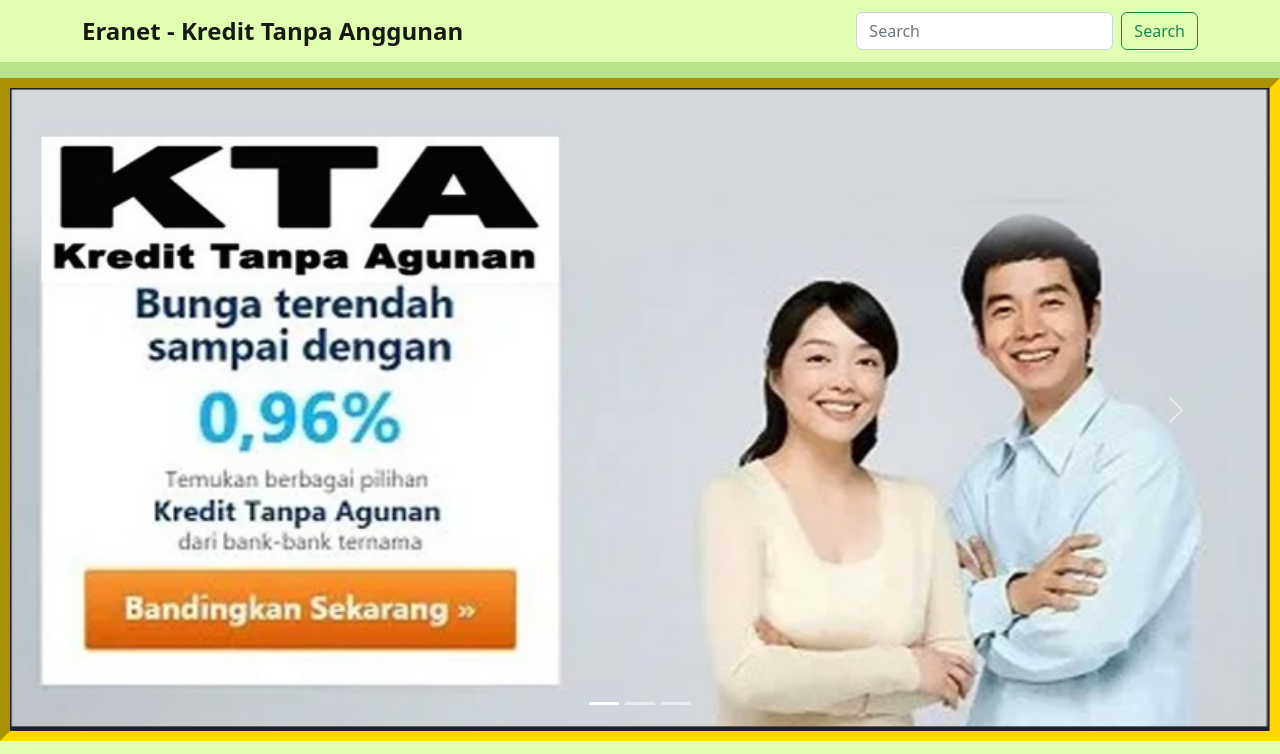
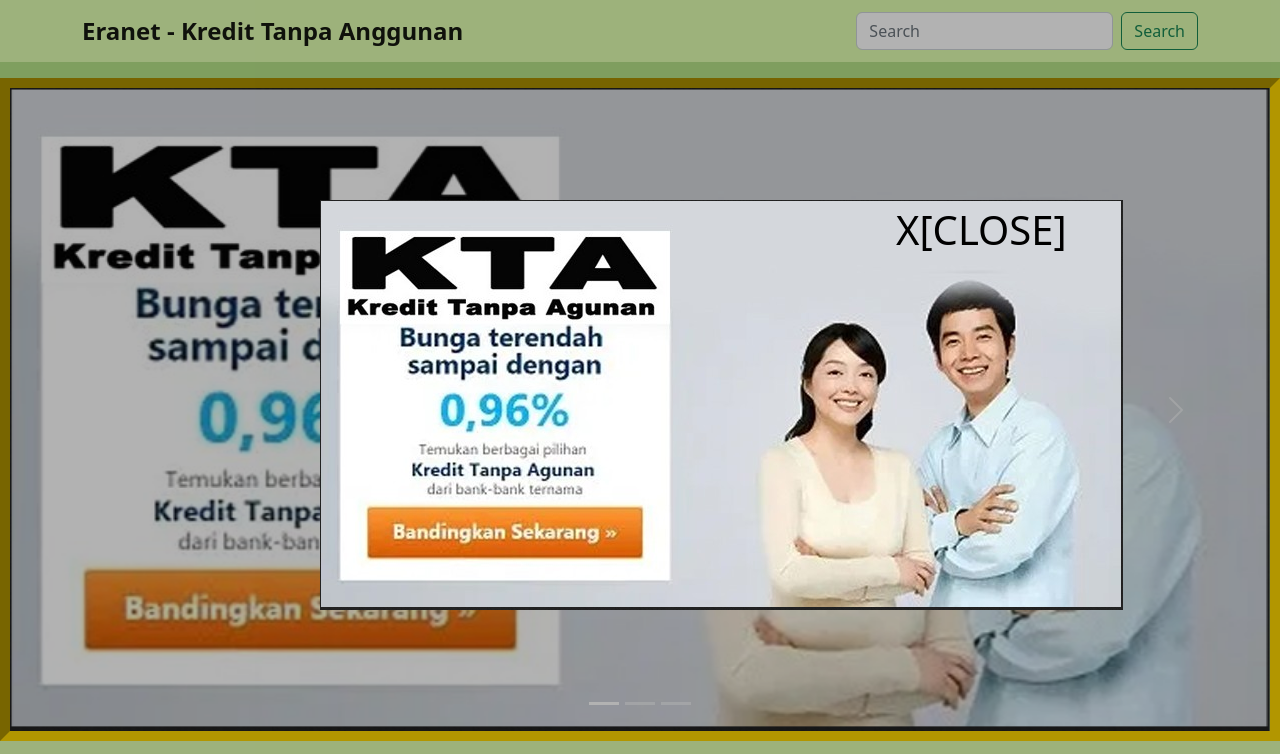
Before and after one commit to KreditTanpaAnggunan/KreditTanpaAnggunan.github.io, a plain HTML site: page index.html in a window 1280 px wide. Shown: the top 754 px of the page. Drawn offline with nearby package versions, Linux system fonts and the light colour scheme.

Commit message:
inisial ke 2

```diff
--- a/index.html
+++ b/index.html
@@ -32,10 +32,40 @@
         .jarak{
           margin-left: 50px;
         }
+        .config{
+          background-color: rgb(0,0,0,0.3);
+          z-index: 99;
+          width: 100%;
+          height: 100%;
+          position: fixed;
+        }
+        .ads{
+          position: absolute;
+          left: 25%;
+          top: 25%;
+        }
+        .close{
+          font-size: 40px;
+          position: relative;
+          z-index: 100;
+          left: 70%;
+          top: 25%;
+          color:white;
+        }
     </style>
 
 </head>
   <body>
+    <div class="config" id="config">
+    <div class="ads">
+      <a href="https://eranetmedia.com/">
+      <img src="iklan.png" alt="Iklan">
+      </a>
+    </div>
+    <div class="close">
+      <a href="javascript:void(0)" onclick="tutup()">X[CLOSE]</a>
+    </div>
+  </div>
     <!-- navbar -->
     <nav class="navbar" style="background-color: #E1FFB1">
         <div class="container">
@@ -240,5 +270,10 @@ Dengan kata lain, debitur bisa melakukan apa saja dari dana pinjaman tanpa aguna
 <!-- End of .container -->
     <!-- end of footer -->
     <script src="https://cdn.jsdelivr.net/npm/bootstrap@5.2.0/dist/js/bootstrap.bundle.min.js" integrity="sha384-A3rJD856KowSb7dwlZdYEkO39Gagi7vIsF0jrRAoQmDKKtQBHUuLZ9AsSv4jD4Xa" crossorigin="anonymous"></script>
+  <script>
+    function tutup(){
+      document.getElementById('config').style.display = "none";
+    }
+  </script>
   </body>
 </html>
```
Also changed, not shown: iklan.png (added).
